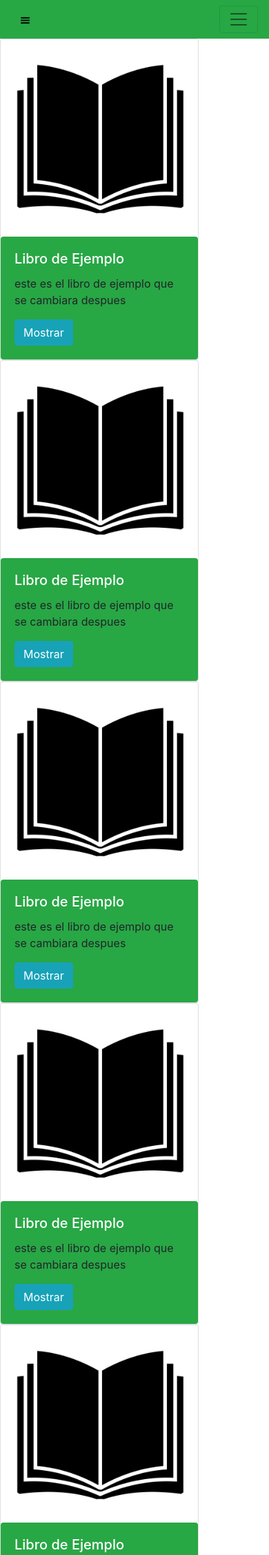
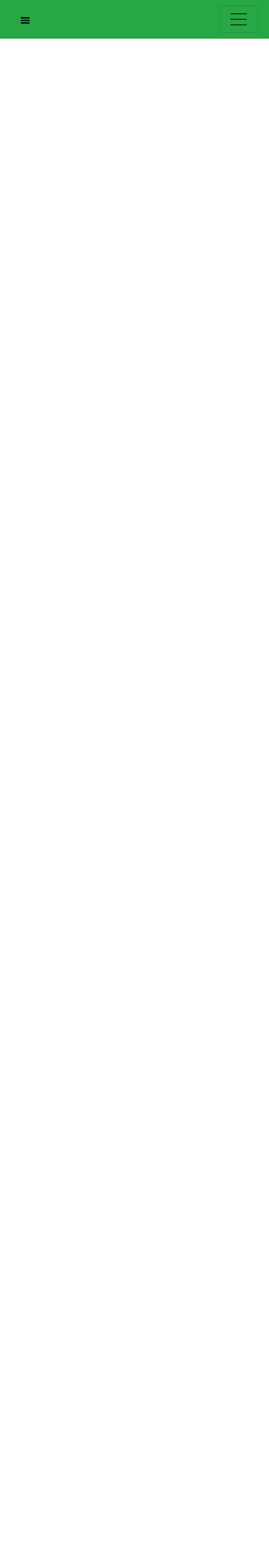
Before and after one commit to LuisZavala123/Proyectoweb1, a PHP site: page / in a window 390 px wide. Shown: the top 2254 px of the page at 69% size. After the commit the page ends 56 px from the top, so only its background shows below. Run offline with PHP 8.4, Linux system fonts and the light colour scheme; some libraries are stand-ins or nearby versions.

Commit message:
avanzando

```diff
--- a/index.php
+++ b/index.php
@@ -13,92 +13,10 @@
         include "nav.php";
     ?>
 
+  <div id="cuerpo">
 
-<!--BODY-->
-<div class="row">
-    <div class="col-sm-3">
-        <div class="card rounded" style="width: 18rem;">
-            <img class="card-img-top rounded" src="img/libro.png" alt="imagen">
-            <div class="card-body bg-success rounded">
-              <h5 class="card-title text-white">Libro de Ejemplo</h5>
-              <p class="card-text ">este es el libro de ejemplo que se cambiara despues</p>
-              <a href="Libro.html" class="btn btn-info text-white rounded">Mostrar</a>
-            </div>
-          </div>
-    </div>
-    <div class="col-sm-3">
-        <div class="card rounded" style="width: 18rem;">
-            <img class="card-img-top rounded" src="img/libro.png" alt="imagen">
-            <div class="card-body bg-success rounded">
-              <h5 class="card-title text-white">Libro de Ejemplo</h5>
-              <p class="card-text ">este es el libro de ejemplo que se cambiara despues</p>
-              <a href="Libro.html" class="btn btn-info text-white rounded">Mostrar</a>
-            </div>
-          </div>
-    </div>
-    <div class="col-sm-3">
-        <div class="card rounded" style="width: 18rem;">
-            <img class="card-img-top rounded" src="img/libro.png" alt="imagen">
-            <div class="card-body bg-success rounded">
-              <h5 class="card-title text-white">Libro de Ejemplo</h5>
-              <p class="card-text ">este es el libro de ejemplo que se cambiara despues</p>
-              <a href="Libro.html" class="btn btn-info text-white rounded">Mostrar</a>
-            </div>
-          </div>
-    </div>
-    <div class="col-sm-3">
-        <div class="card rounded" style="width: 18rem;">
-            <img class="card-img-top rounded" src="img/libro.png" alt="imagen">
-            <div class="card-body bg-success rounded">
-              <h5 class="card-title text-white">Libro de Ejemplo</h5>
-              <p class="card-text ">este es el libro de ejemplo que se cambiara despues</p>
-              <a href="Libro.html" class="btn btn-info text-white rounded">Mostrar</a>
-            </div>
-          </div>
-    </div>
-</div>
-<div class="row">
-    <div class="col-sm-3">
-        <div class="card rounded" style="width: 18rem;">
-            <img class="card-img-top rounded" src="img/libro.png" alt="imagen">
-            <div class="card-body bg-success rounded">
-              <h5 class="card-title text-white">Libro de Ejemplo</h5>
-              <p class="card-text ">este es el libro de ejemplo que se cambiara despues</p>
-              <a href="Libro.html" class="btn btn-info text-white rounded">Mostrar</a>
-            </div>
-          </div>
-    </div>
-    <div class="col-sm-3">
-        <div class="card rounded" style="width: 18rem;">
-            <img class="card-img-top rounded" src="img/libro.png" alt="imagen">
-            <div class="card-body bg-success rounded">
-              <h5 class="card-title text-white">Libro de Ejemplo</h5>
-              <p class="card-text ">este es el libro de ejemplo que se cambiara despues</p>
-              <a href="Libro.html" class="btn btn-info text-white rounded">Mostrar</a>
-            </div>
-          </div>
-    </div>
-    <div class="col-sm-3">
-        <div class="card rounded" style="width: 18rem;">
-            <img class="card-img-top rounded" src="img/libro.png" alt="imagen">
-            <div class="card-body bg-success rounded">
-              <h5 class="card-title text-white">Libro de Ejemplo</h5>
-              <p class="card-text ">este es el libro de ejemplo que se cambiara despues</p>
-              <a href="Libro.html" class="btn btn-info text-white rounded">Mostrar</a>
-            </div>
-          </div>
-    </div>
-    <div class="col-sm-3">
-        <div class="card rounded" style="width: 18rem;">
-            <img class="card-img-top rounded" src="img/libro.png" alt="imagen">
-            <div class="card-body bg-success rounded">
-              <h5 class="card-title text-white">Libro de Ejemplo</h5>
-              <p class="card-text ">este es el libro de ejemplo que se cambiara despues</p>
-              <a href="Libro.html" class="btn btn-info text-white rounded">Mostrar</a>
-            </div>
-          </div>
-    </div>
-</div>
+
+  </div>
 </body>
 
 
--- a/js/navs.js
+++ b/js/navs.js
@@ -1,11 +1,11 @@
 $(document).ready(function(){
   $('#btnLogin').click(function(){
     debugger;
-    window.location.href='Login.html';
+    window.location.href='Login.php';
   });
 
   $('#btnRegistro').click(function(){
-    window.location.href='Registro.html';
+    window.location.href='Registro.php';
   });
 
 });
--- a/nav.php
+++ b/nav.php
@@ -2,9 +2,9 @@
 <header>
         <div id="mySidenav" class="sidenav">
             <a href="javascript:void(0)" class="btncerrar" onclick="closeNav()">&times;</a>
-            <a href="index.html">Inicio</a>
-            <a href="Carrito.html">Carrito</a>
-            <a href="perfil.html">Cuenta</a>
+            <a href="index.php">Inicio</a>
+            <a href="Carrito.php">Carrito</a>
+            <a href="perfil.php">Cuenta</a>
           </div>
         <nav class="navbar navbar-expand-lg navbar-light bg-success ">
             <button class="btn btn-success" type="submit"><img class="icono1" src="img/menu.png" alt="" onclick="openNav()"></button>
```
Also changed, not shown: Libro.php (+12 -16 lines), css/bootstrapValidator.min.css (added, +8 -0 lines), js/Carrito.js (+16 -2 lines), js/Libro.js (added, +83 -0 lines), js/index.js (added, +38 -0 lines).
